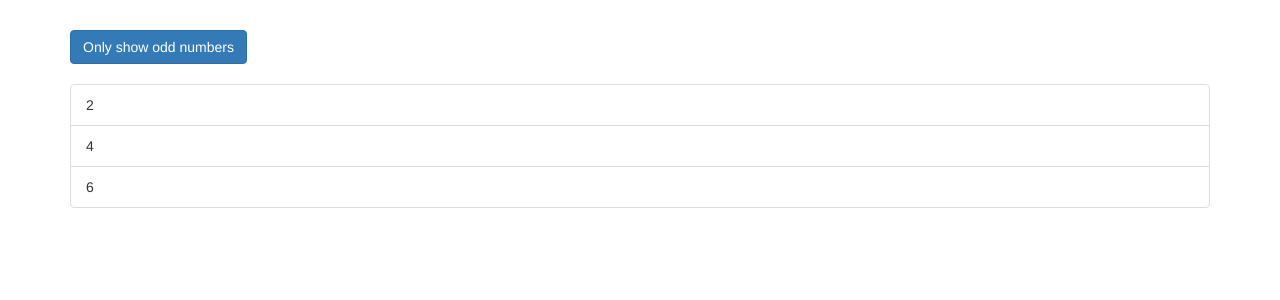
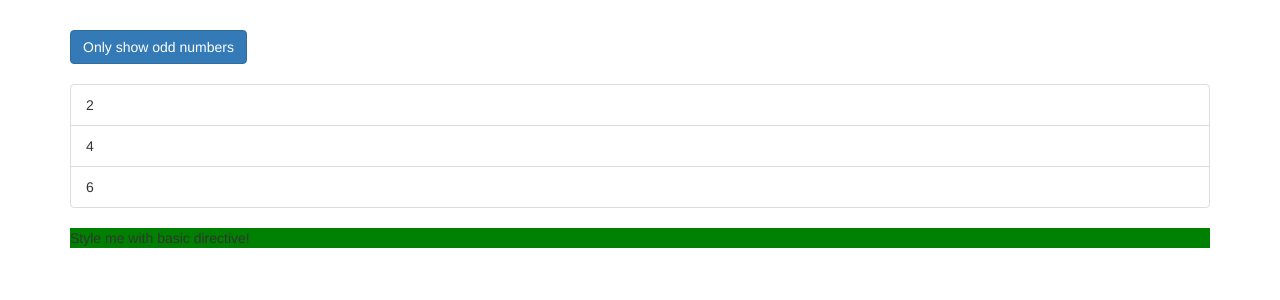
Before and after one commit to msrecec/Directives, an Angular app: page / in a window 1280 px wide. Shown: the top 300 px of the page. Built offline with nearby package versions, Linux system fonts and the light colour scheme.

Commit message:
added attribute directive

```diff
--- a/src/app/app.component.html
+++ b/src/app/app.component.html
@@ -16,9 +16,7 @@
           </li>
         </div>
       </ul>
-      <ng-template [ngIf]="onlyOdd">
-        <p>Only odd</p>
-      </ng-template>
+      <p appBasicHighlight>Style me with basic directive!</p>
     </div>
   </div>
 </div>
--- a/src/app/basic-highlight/basic-highlight.directive.ts
+++ b/src/app/basic-highlight/basic-highlight.directive.ts
@@ -1,4 +1,12 @@
-import { Directive } from "@angular/core";
+import { Directive, ElementRef, OnInit } from "@angular/core";
 
-@Directive
-export class BasicHighlightDirective {}
+@Directive({
+  selector: "[appBasicHighlight]",
+})
+export class BasicHighlightDirective implements OnInit {
+  constructor(private elementRef: ElementRef) {}
+
+  ngOnInit() {
+    this.elementRef.nativeElement.style.backgroundColor = "green";
+  }
+}
```
Also changed, not shown: src/app/app.module.ts (+9 -14 lines).
